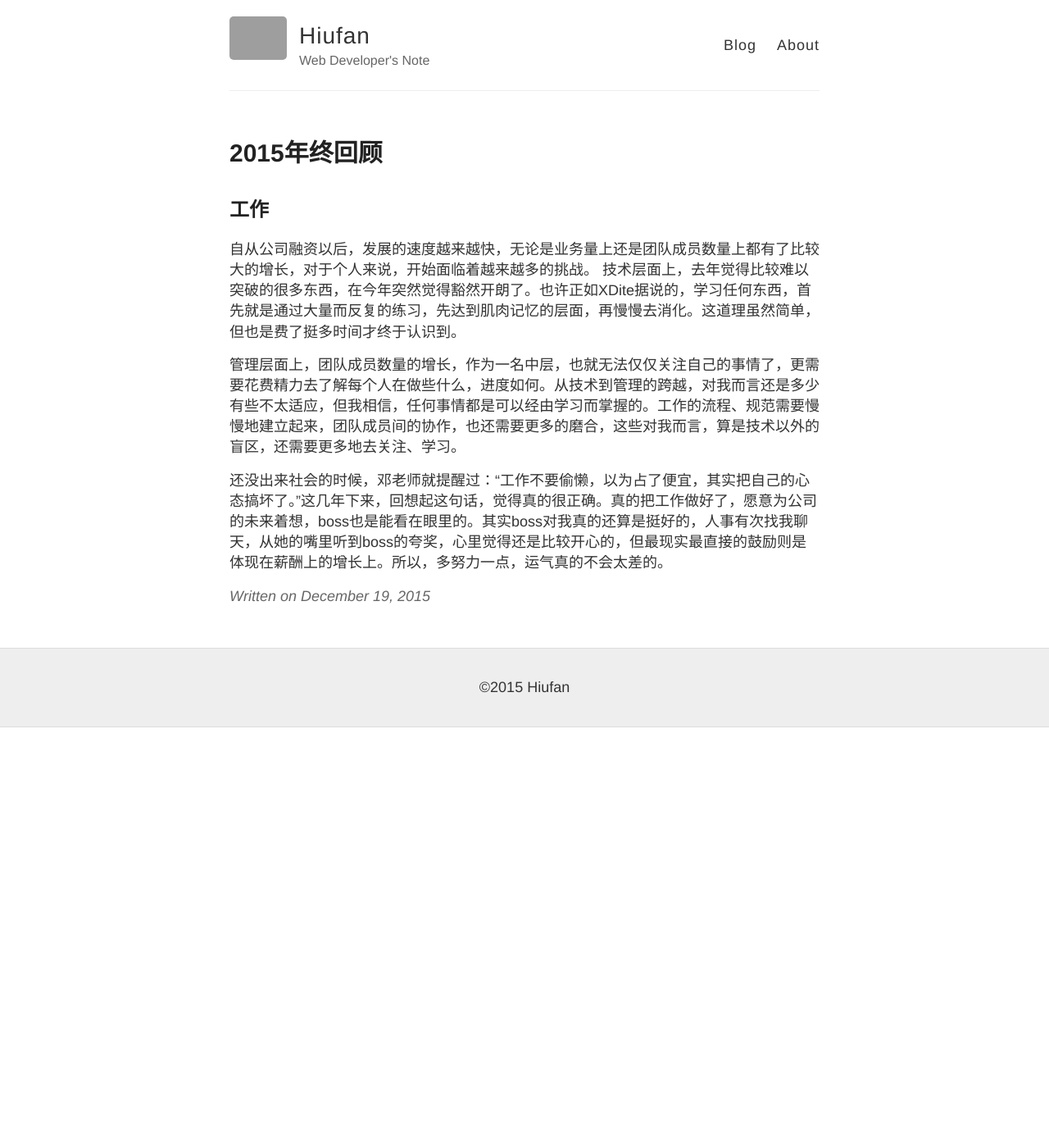
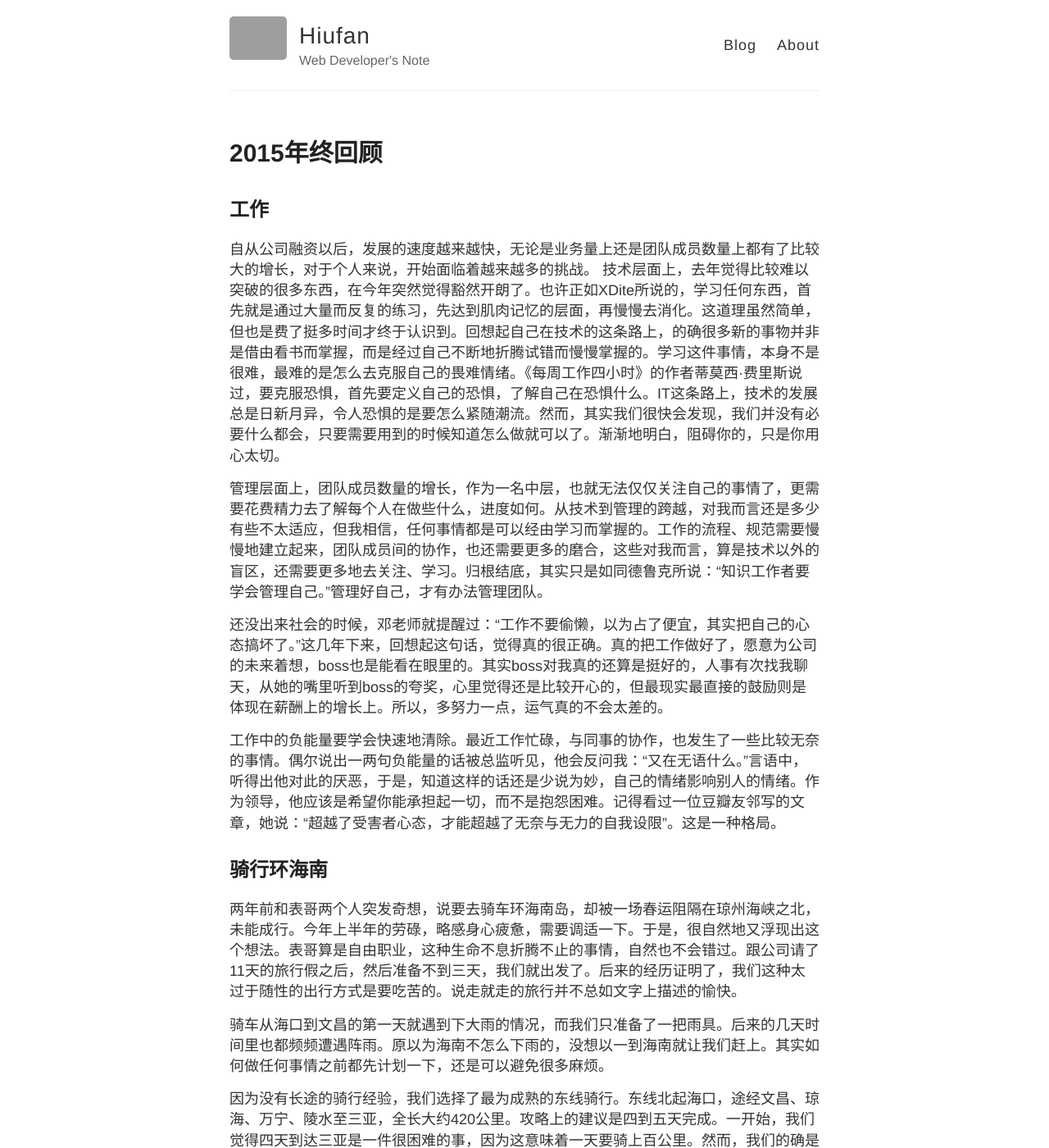
Before and after one commit to Hiufan/hiufan.github.com, a Jekyll site: the page built from _posts/2015-12-19-2015年终回顾.md, in a window 1280 px wide and 1400 px high. Shown: the whole window at 82% size. Built offline with Jekyll 4.4.1, drawn with Linux system fonts in a browser that asks for light colours; Markdown is read by kramdown in place of the engine named in the settings; some of the changed text lies outside the part shown; grey boxes are pictures that could not be loaded.

Commit message:
Update 2015-12-19-2015年终回顾.md

```diff
--- a/_posts/2015-12-19-2015年终回顾.md
+++ b/_posts/2015-12-19-2015年终回顾.md
@@ -5,8 +5,23 @@ title: 2015年终回顾
 
 ##  工作
   自从公司融资以后，发展的速度越来越快，无论是业务量上还是团队成员数量上都有了比较大的增长，对于个人来说，开始面临着越来越多的挑战。
-  技术层面上，去年觉得比较难以突破的很多东西，在今年突然觉得豁然开朗了。也许正如XDite据说的，学习任何东西，首先就是通过大量而反复的练习，先达到肌肉记忆的层面，再慢慢去消化。这道理虽然简单，但也是费了挺多时间才终于认识到。
+  技术层面上，去年觉得比较难以突破的很多东西，在今年突然觉得豁然开朗了。也许正如XDite所说的，学习任何东西，首先就是通过大量而反复的练习，先达到肌肉记忆的层面，再慢慢去消化。这道理虽然简单，但也是费了挺多时间才终于认识到。回想起自己在技术的这条路上，的确很多新的事物并非是借由看书而掌握，而是经过自己不断地折腾试错而慢慢掌握的。学习这件事情，本身不是很难，最难的是怎么去克服自己的畏难情绪。《每周工作四小时》的作者蒂莫西·费里斯说过，要克服恐惧，首先要定义自己的恐惧，了解自己在恐惧什么。IT这条路上，技术的发展总是日新月异，令人恐惧的是要怎么紧随潮流。然而，其实我们很快会发现，我们并没有必要什么都会，只要需要用到的时候知道怎么做就可以了。渐渐地明白，阻碍你的，只是你用心太切。
 
-  管理层面上，团队成员数量的增长，作为一名中层，也就无法仅仅关注自己的事情了，更需要花费精力去了解每个人在做些什么，进度如何。从技术到管理的跨越，对我而言还是多少有些不太适应，但我相信，任何事情都是可以经由学习而掌握的。工作的流程、规范需要慢慢地建立起来，团队成员间的协作，也还需要更多的磨合，这些对我而言，算是技术以外的盲区，还需要更多地去关注、学习。
+  管理层面上，团队成员数量的增长，作为一名中层，也就无法仅仅关注自己的事情了，更需要花费精力去了解每个人在做些什么，进度如何。从技术到管理的跨越，对我而言还是多少有些不太适应，但我相信，任何事情都是可以经由学习而掌握的。工作的流程、规范需要慢慢地建立起来，团队成员间的协作，也还需要更多的磨合，这些对我而言，算是技术以外的盲区，还需要更多地去关注、学习。归根结底，其实只是如同德鲁克所说：“知识工作者要学会管理自己。”管理好自己，才有办法管理团队。
 
   还没出来社会的时候，邓老师就提醒过：“工作不要偷懒，以为占了便宜，其实把自己的心态搞坏了。”这几年下来，回想起这句话，觉得真的很正确。真的把工作做好了，愿意为公司的未来着想，boss也是能看在眼里的。其实boss对我真的还算是挺好的，人事有次找我聊天，从她的嘴里听到boss的夸奖，心里觉得还是比较开心的，但最现实最直接的鼓励则是体现在薪酬上的增长上。所以，多努力一点，运气真的不会太差的。
+
+  工作中的负能量要学会快速地清除。最近工作忙碌，与同事的协作，也发生了一些比较无奈的事情。偶尔说出一两句负能量的话被总监听见，他会反问我：“又在无语什么。”言语中，听得出他对此的厌恶，于是，知道这样的话还是少说为妙，自己的情绪影响别人的情绪。作为领导，他应该是希望你能承担起一切，而不是抱怨困难。记得看过一位豆瓣友邻写的文章，她说：“超越了受害者心态，才能超越了无奈与无力的自我设限”。这是一种格局。
+
+##  骑行环海南
+  两年前和表哥两个人突发奇想，说要去骑车环海南岛，却被一场春运阻隔在琼州海峡之北，未能成行。今年上半年的劳碌，略感身心疲惫，需要调适一下。于是，很自然地又浮现出这个想法。表哥算是自由职业，这种生命不息折腾不止的事情，自然也不会错过。跟公司请了11天的旅行假之后，然后准备不到三天，我们就出发了。后来的经历证明了，我们这种太过于随性的出行方式是要吃苦的。说走就走的旅行并不总如文字上描述的愉快。
+
+  骑车从海口到文昌的第一天就遇到下大雨的情况，而我们只准备了一把雨具。后来的几天时间里也都频频遭遇阵雨。原以为海南不怎么下雨的，没想以一到海南就让我们赶上。其实如何做任何事情之前都先计划一下，还是可以避免很多麻烦。
+
+  因为没有长途的骑行经验，我们选择了最为成熟的东线骑行。东线北起海口，途经文昌、琼海、万宁、陵水至三亚，全长大约420公里。攻略上的建议是四到五天完成。一开始，我们觉得四天到达三亚是一件很困难的事，因为这意味着一天要骑上百公里。然而，我们的确是在第四天的晚上就到达了三亚。
+
+  第一天上午的骑行相当愉快，下午遇上冻雨，又冷（谁告诉我夏天海南就不冷的）又饿，相当辛苦。之后的两三天时间里，感觉把握到了节奏，好像骑起来并没有像第一天那么辛苦，而是感觉好像都挺顺利的。人总是这样，在看到一些远大的目标时，总是低估自己，可是当自己踏上了某一条路时，才发现，其实很多东西并没有我们原先想像般的困难。当我们找到了自己的节奏时，一切都像是按部就班的一样。
+
+  路上经常遇到下雨，总是因此心里会生闷气，觉得好坎坷，然而当雨很快停的时候，又觉得其实自己就是犯贱，总是不自觉地被一点小挫折吓倒，当你跨过去的时候，那真的是一件很小的事情。生活中这样的事情真的是太多，我们要迈向成熟，真的不要在心里先为自己设限。一路上，表哥总是冲在最前面，也没有半句怨言，我好像看到他生意做得那么好，大约是因为他的性格就是勇于承担吧。
+
+  海南的风景的确不错，但让我觉得难忘的，还是做对于自己有挑战的事情。旅程不仅是带给我们感官上的愉悦，更重要的是，它让我们遇见自己，懂得自己。
```
